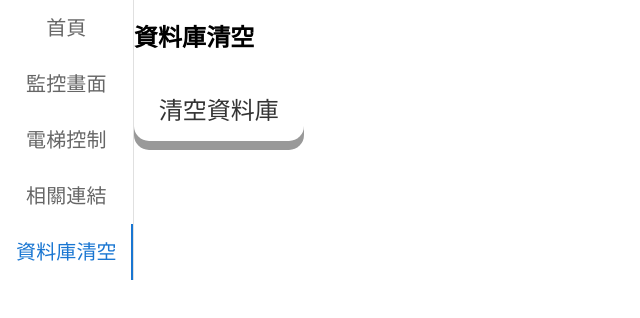
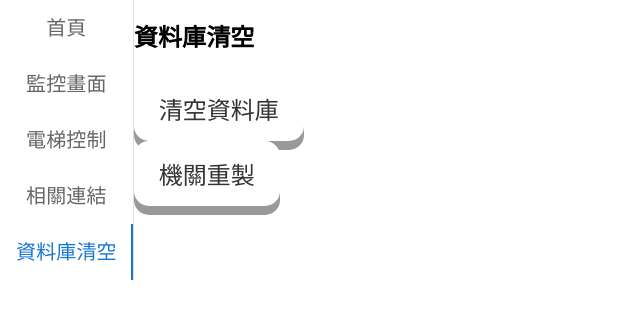
Before and after one commit to my90305/A06, a Next.js app in the folder web/: page / in a window 1280 px wide. Both pictures are taken after a click on the tab "資料庫清空". Shown: the top 318 px of the page, without its empty margins (0-640 px from the left). Built offline with nearby package versions, Linux system fonts and the light colour scheme.

Commit message:
reset checkArray front

```diff
--- a/web/components/PrismaClear.tsx
+++ b/web/components/PrismaClear.tsx
@@ -1,9 +1,14 @@
 import database from 'api/prisma';
+import checkArray from 'api/gossiping';
 import styles from './elevatorController.module.css'
 
 export default function PrismaClear() {
     const onPrismaClearClick = async () => {
       await database.init.completeStatus
+    }
+
+    const onResetCheckArrayClick = async () => {
+      await checkArray.init.checkArrayStatus
     }
 
     return (
@@ -12,6 +17,11 @@ export default function PrismaClear() {
           onClick={onPrismaClearClick}>
           清空資料庫
         </button>
+        <br/>
+        <button className={styles.button}
+          onClick={onResetCheckArrayClick}>
+          機關重製
+        </button>
       </div>
     );
   }
```
